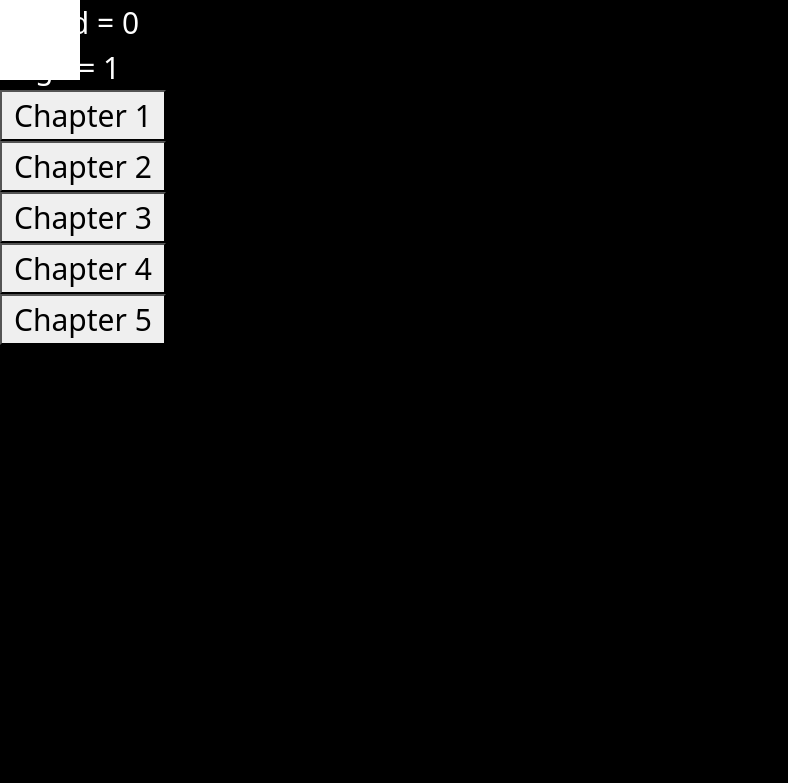
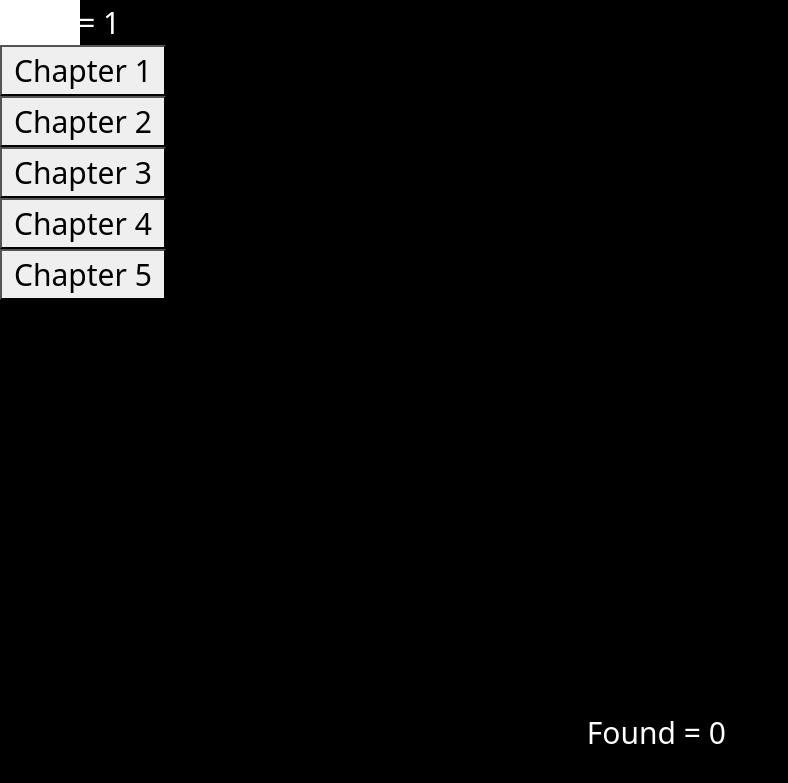
Before and after one commit to partharora1105/Head-Worn-Display-Emulator, a Flask app: template templates/index.html in a window 1280 px wide. Shown: the top 783 px of the page, without its empty margins (0-788 px from the left). Run offline with Flask 2, Linux system fonts and the light colour scheme; the template is opened without the code that fills it, so the values that code supplies are empty.

Commit message:
more details

```diff
--- a/static/design.css
+++ b/static/design.css
@@ -14,6 +14,12 @@ body{
 }
 .footer{
     height: 20%;
+}
+.foundCount {
+    left: 50%;
+    top: 111%;
+    color: white;
+    font-size: 30px;
 }
 .demoImg{
     /* font-size : 34.69708 */
--- a/templates/index.html
+++ b/templates/index.html
@@ -19,7 +19,7 @@
     <title>Experiment</title>
 
   </head>
-  <body onmousedown="mouseButton(event)" id="main">
+  <body onmousedown="mouseButton(event)" id="main"  oncontextmenu="return false;">
       <div class="container-fluid bg">
       <div class="row canvas-holder">
         <div class="col-md-11 position-relative">
@@ -29,8 +29,10 @@
                 <p id="page{{i}}">{{txt[i]}}</p>
             {%endfor%}
           </div>
+          <div class="position-absolute foundCount" id="counter">
+            Found = 0
+          </div>
           <div class="counter position-absolute">
-            <div class="row" id="counter">Found = 0</div>
             <div class="row" id="page">Page = 1</div>
             <div class="row" id="page"><button onclick="changePage(0)">Chapter 1</button></div>
             <div class="row" id="page"><button onclick="changePage(113)">Chapter 2</button></div>
```
